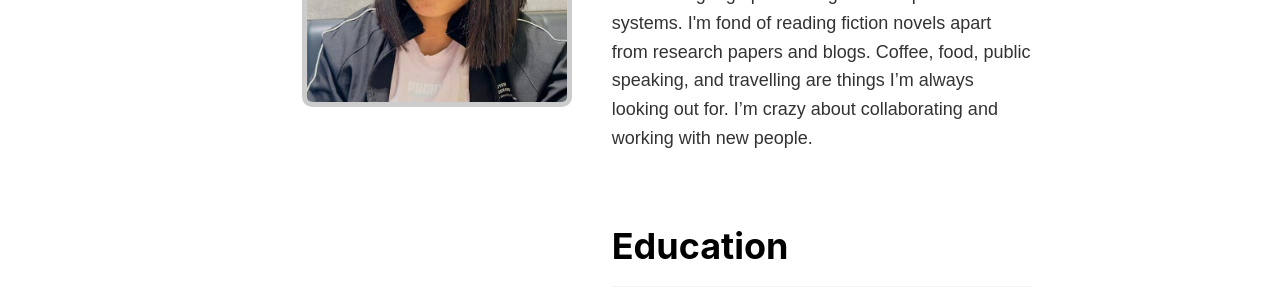
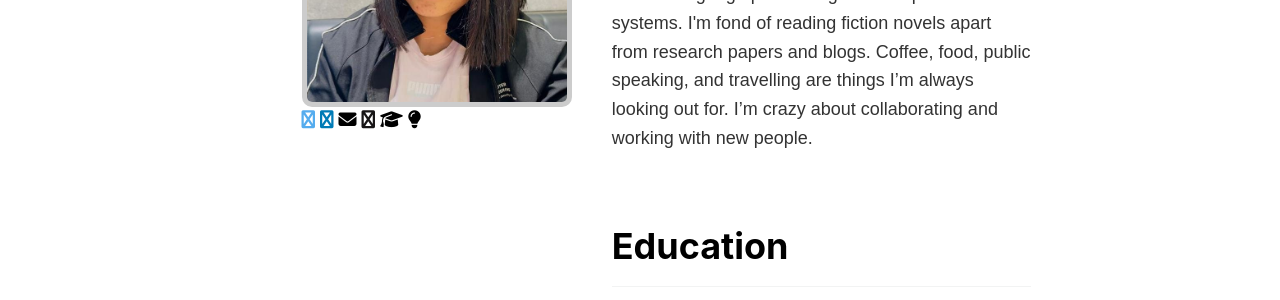
Before and after one commit to SonakshiChauhan/Sonakshi.github.io, a Jekyll site: the page built from _pages/about.md, in a window 1280 px wide. Shown: the part 387-687 px from the top of the page. Built offline with Jekyll 4.4.1, drawn with Linux system fonts in a browser that asks for light colours.

Commit message:
Update about.md

```diff
--- a/_pages/about.md
+++ b/_pages/about.md
@@ -8,6 +8,14 @@ author_profile: false
     <!-- Profile Photo -->
     <div class="about-photo">
       <img src="/images/Prof_photo.jpeg" alt="Sonakshi Chauhan">
+        <div class="social-icons">
+        <a href="https://twitter.com/" target="_blank" aria-label="Twitter"><i class="fa fa-twitter"></i></a>
+        <a href="https://linkedin.com/in/sonakshi-chauhan/" target="_blank" aria-label="LinkedIn"><i class="fa fa-linkedin"></i></a>
+        <a href="mailto:sonakshichauhan1402@gmail.com" aria-label="Email"><i class="fa fa-envelope"></i></a>
+        <a href="https://github.com/" target="_blank" aria-label="GitHub"><i class="fa fa-github"></i></a>
+        <a href="https://scholar.google.com/" target="_blank" aria-label="Google Scholar"><i class="fa fa-graduation-cap"></i></a>
+        <a href="https://lesswrong.com/" target="_blank" aria-label="LessWrong"><i class="fa fa-lightbulb"></i></a>
+      </div>
     </div>
 
     <!-- About Description -->
```
